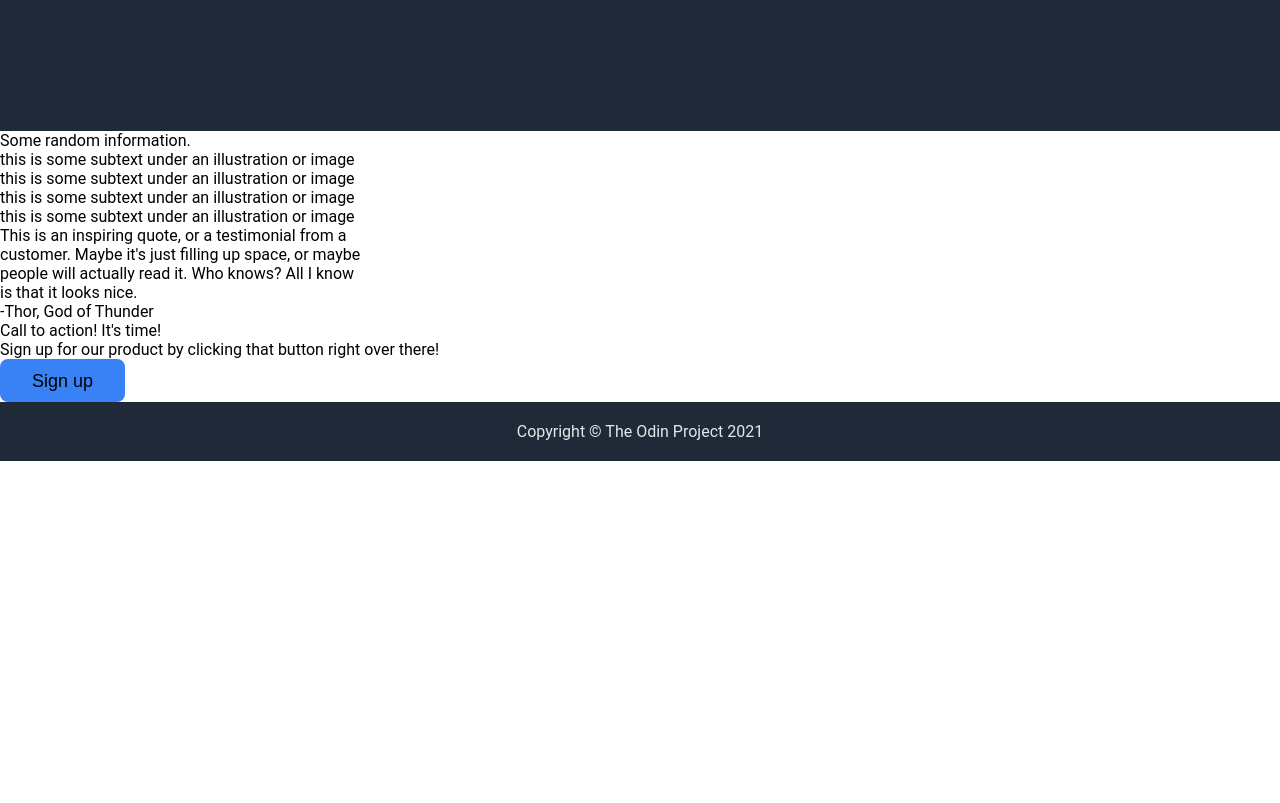
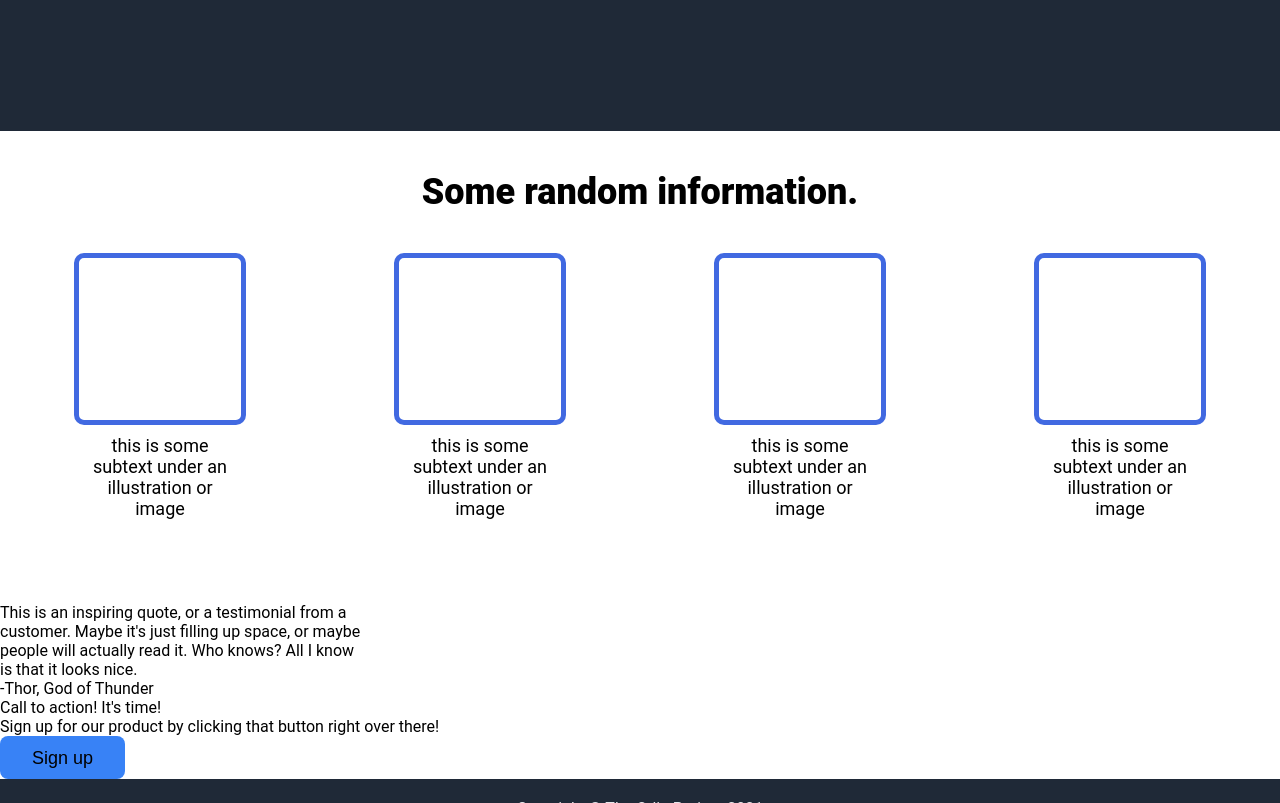
Before and after one commit to tanvirjoy04/landing-page, a plain HTML site: page index.html in a window 1280 px wide. Shown: the part 420-1223 px from the top of the page. Before the commit the page ends 881 px from the top, so only its background shows below. Drawn offline with Linux system fonts and the light colour scheme.

Commit message:
Add section-2 styles, Update html

```diff
--- a/index.html
+++ b/index.html
@@ -26,13 +26,21 @@
     </div>
   </div>
 
+  <div class="container-white">
+    <div class="info">Some random information.</div>
+    <div class="square-box">
+      <div class="square"></div>
+      <div class="square"></div>
+      <div class="square"></div>
+      <div class="square"></div>
+    </div>
+    <div class="text-box">
+      <div class="text">this is some subtext under an illustration or image</div>
+      <div class="text">this is some subtext under an illustration or image</div>
+      <div class="text">this is some subtext under an illustration or image</div>
+      <div class="text">this is some subtext under an illustration or image</div>
+    </div>
 
-  <div class="container-white">
-    <div>Some random information.</div>
-    <div class="square"></div>this is some subtext under an illustration or image
-    <div class="square"></div>this is some subtext under an illustration or image
-    <div class="square"></div>this is some subtext under an illustration or image
-    <div class="square"></div>this is some subtext under an illustration or image
   </div>
 
   <div class="container-ash">
--- a/styles.css
+++ b/styles.css
@@ -72,3 +72,32 @@ button{
 .container-black button{
   color: white;
 }
+.info{
+  font-size: 36px;
+  font-weight: 900;
+  display: flex;
+  justify-content: center;
+  align-items: center;
+  padding: 40px 0;
+}
+.square{
+  border: 5px solid royalblue;
+  width: 162px;
+  height: 162px;
+  border-radius: 10px;
+}
+.text{
+  width: 158px;
+  height: 158px;
+  font-size: 18px;
+  margin: 10px;
+}
+.square-box{
+  display: flex;
+  justify-content: space-around;
+}
+.text-box{
+  display: flex;
+  justify-content: space-around;
+  text-align: center;
+}
```
